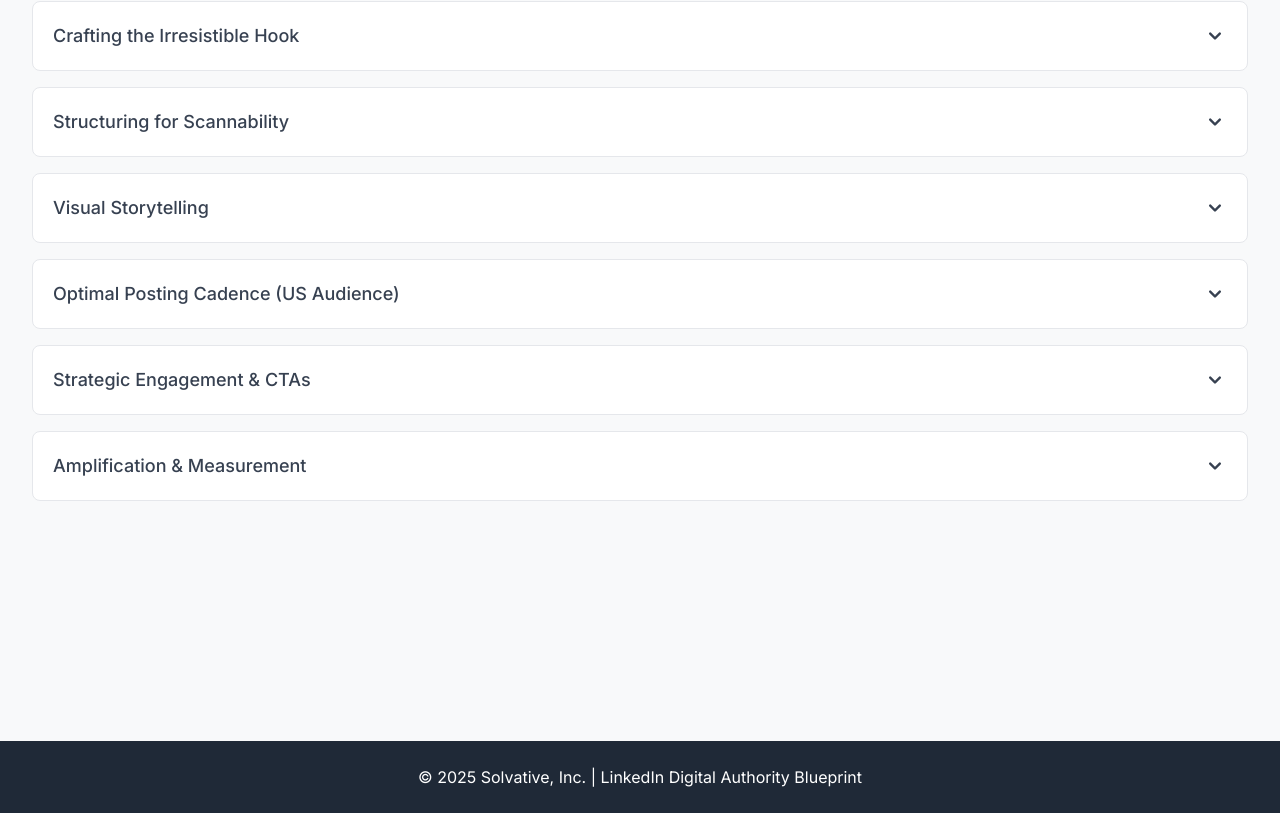
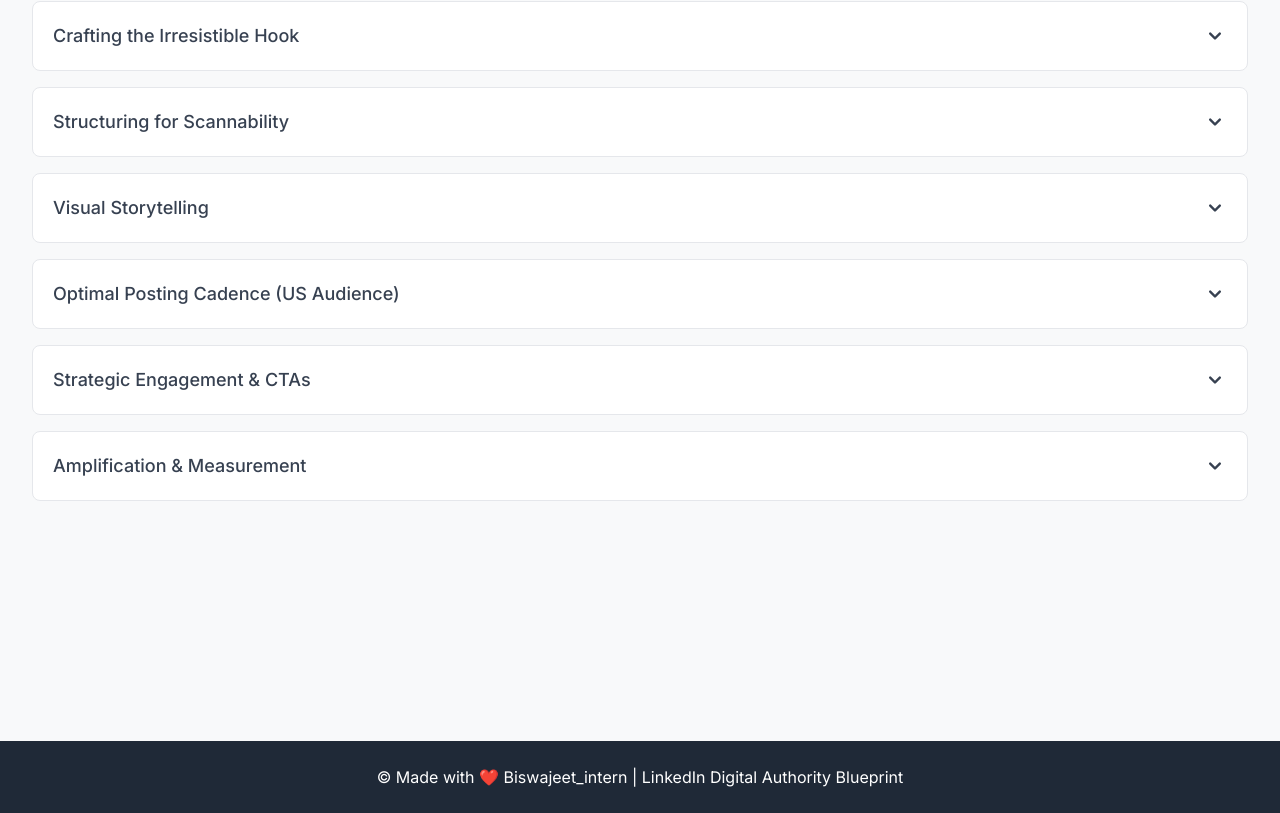
Before and after one commit to biswajeet-stack/linkedin_Research, a plain HTML site: page index.html in a window 1280 px wide. Shown: the part 3635-4448 px from the top of the page. Drawn offline with nearby package versions, Linux system fonts and the light colour scheme.

Commit message:
Update index.html

```diff
--- a/index.html
+++ b/index.html
@@ -248,7 +248,7 @@
 
     <footer class="bg-gray-800 text-white mt-16 md:mt-24">
         <div class="container mx-auto py-6 px-4 sm:px-6 lg:px-8 text-center">
-            <p>&copy; 2025 Solvative, Inc. | LinkedIn Digital Authority Blueprint</p>
+            <p>&copy; Made with ❤️ Biswajeet_intern | LinkedIn Digital Authority Blueprint</p>
         </div>
     </footer>
 
```
